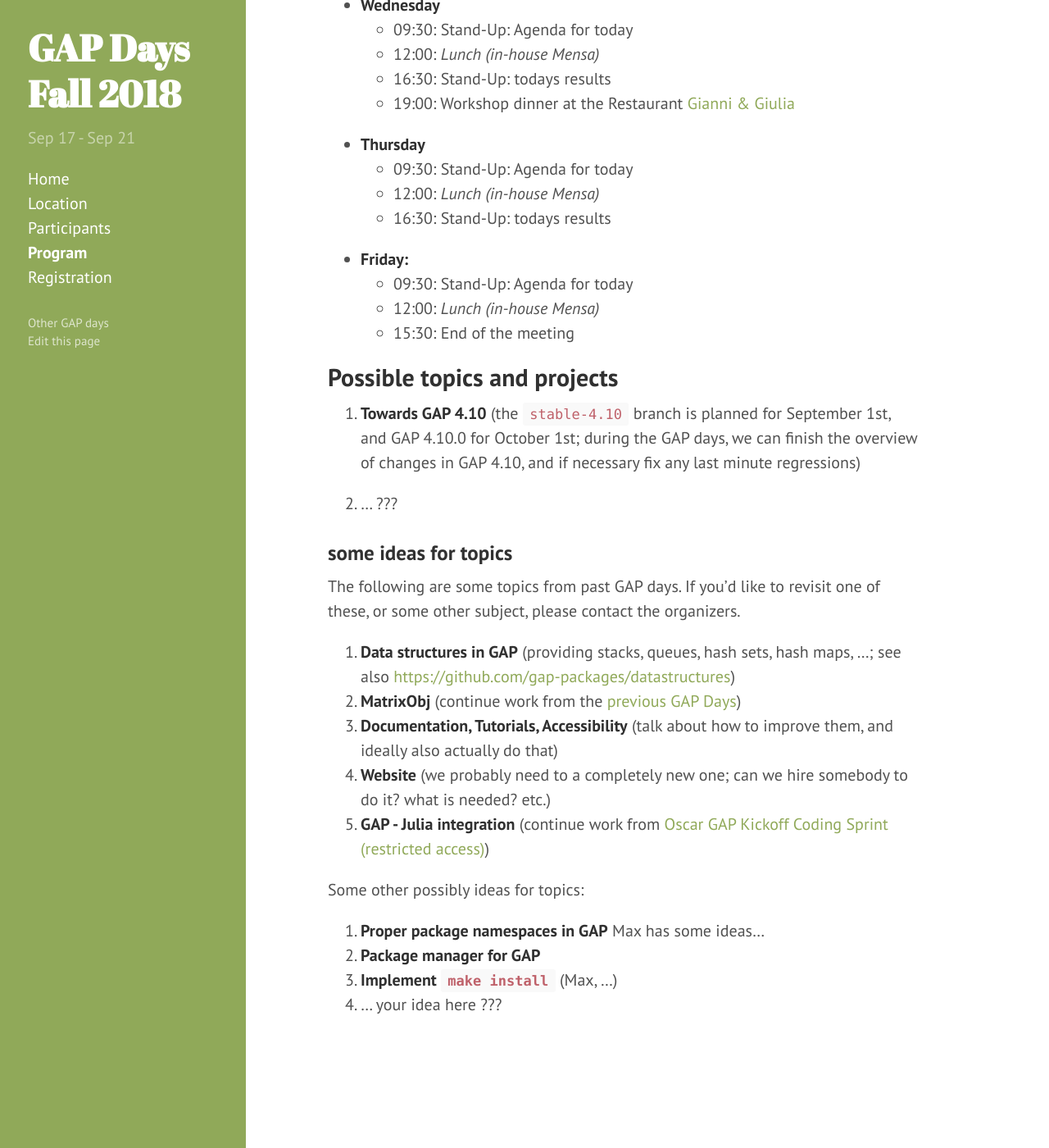
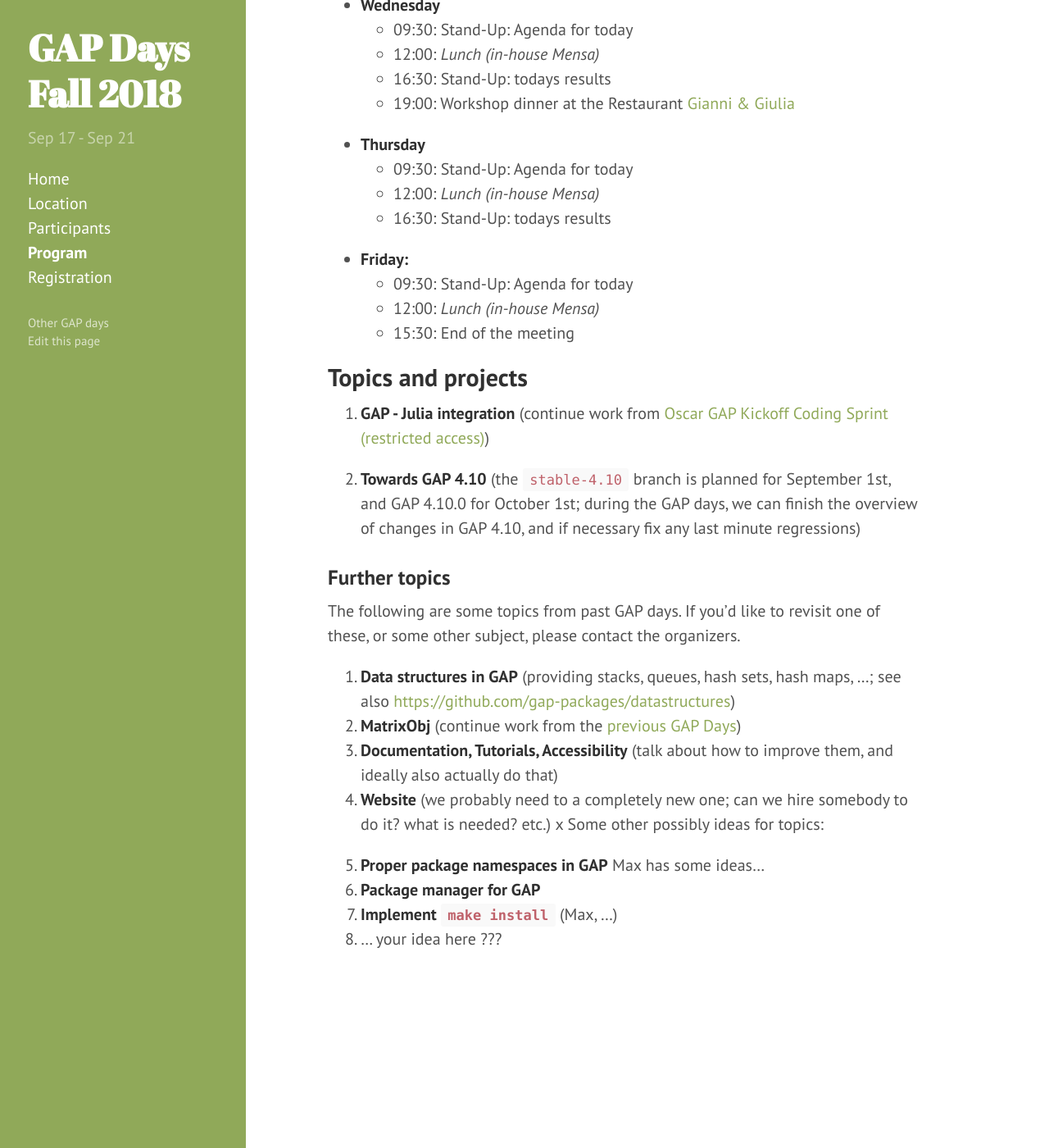
Before and after one commit to sebasguts/gapdays2018-fall, a Jekyll site: the page built from program.md, in a window 1280 px wide and 1400 px high, scrolled down 795 px. Shown: the whole window at 82% size. Built offline with Jekyll 4.4.1, drawn with Linux system fonts in a browser that asks for light colours.

Commit message:
GAP - Julia integration as one of the two main topics

```diff
--- a/program.md
+++ b/program.md
@@ -42,14 +42,14 @@ the plans for the day and summarise the achievements respectively.
   - 12:00: *Lunch (in-house Mensa)*
   - 15:30: End of the meeting
 
-## Possible topics and projects
+## Topics and projects
 
-1. __Towards GAP 4.10__ (the `stable-4.10` branch is planned for September 1st, and GAP 4.10.0 for October 1st; during the GAP days, we can finish the overview of changes in GAP 4.10, and if necessary fix any last minute regressions)
+1. __GAP - Julia integration__ (continue work from [Oscar GAP Kickoff Coding Sprint (restricted access)](https://github.com/oscar-system/OSCAR/wiki/Oscar-GAP-Kickoff-Coding-Sprint))
 
-2. ... ???
+2. __Towards GAP 4.10__ (the `stable-4.10` branch is planned for September 1st, and GAP 4.10.0 for October 1st; during the GAP days, we can finish the overview of changes in GAP 4.10, and if necessary fix any last minute regressions)
 
 
-### some ideas for topics
+### Further topics
 
 The following are some topics from past GAP days. If you'd like to
 revisit one of these, or some other subject, please contact the organizers.
```
Also changed, not shown: other parts of program.md (+1 -2 lines).
